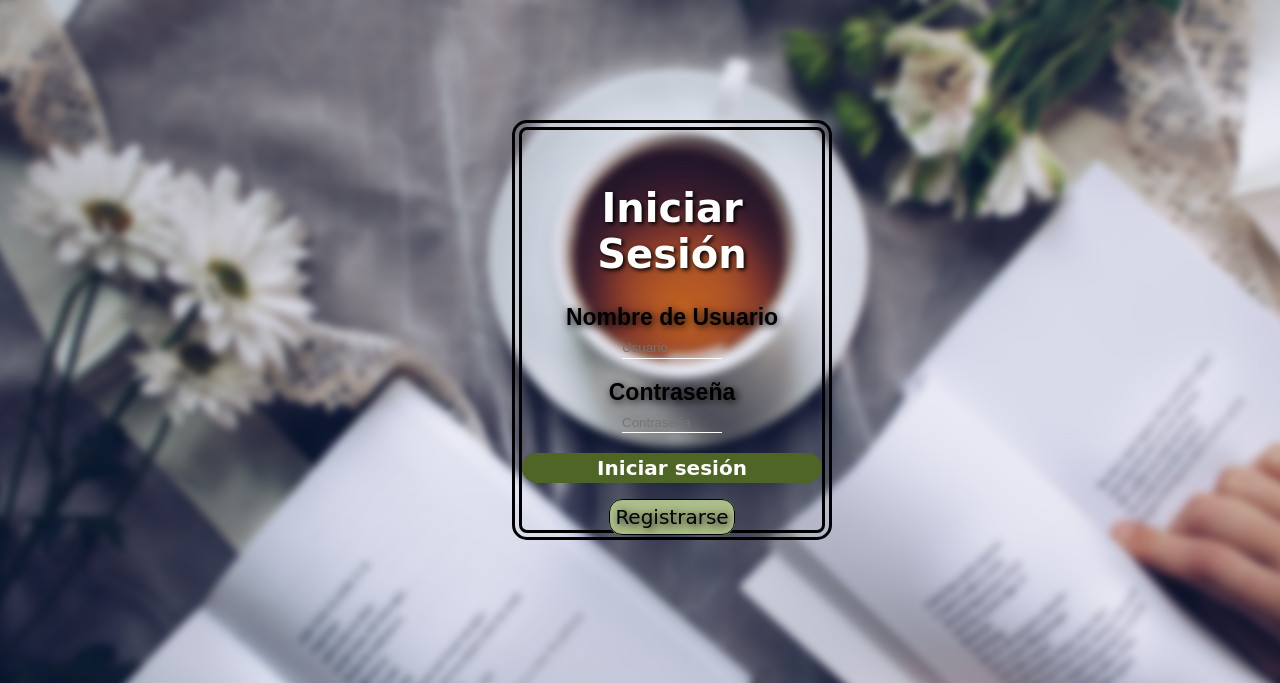
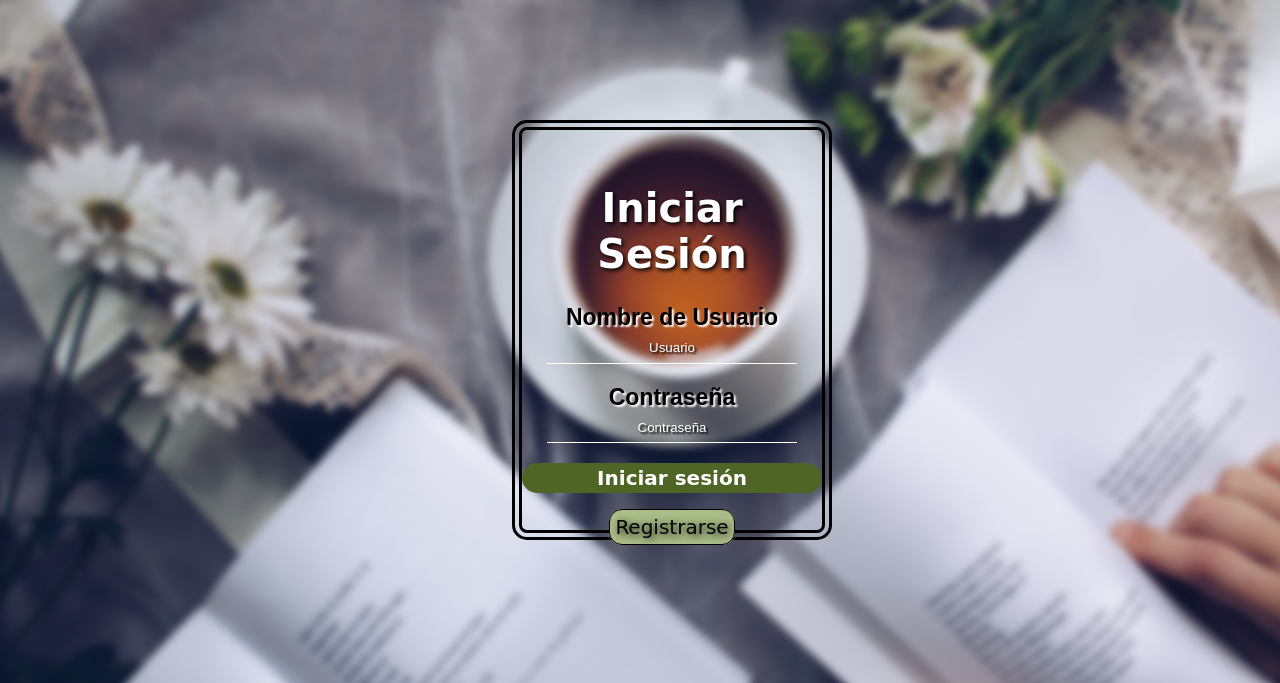
Before and after one commit to erichuang2015/Sistema-Bibliotecario, a PHP site: page /login.php in a window 1280 px wide. Shown: the top 683 px of the page. Run offline with PHP 8.4, Linux system fonts and the light colour scheme.

Commit message:
Cambios en login.php
Ordené un poco el código de login.php y añadí algunos matices al login

```diff
--- a/views/css/login.css
+++ b/views/css/login.css
@@ -16,14 +16,14 @@ body{
 }
 
 .login2{
+	position: absolute;
 	top: 15%;
 	left: 40%;
 	background-color: transparent;
 	padding-top: 55px;
 	width: 320px ;
 	height: 420px;
-	position: absolute;
-	transform: (-50%, 50%);
+	display: inline-block;
 	box-sizing: border-box;
 	border-radius: 15px;
 	text-align: center;
@@ -41,15 +41,33 @@ h1{
 }
 
 .login input{
-	width: 100px;
+	width: 80%;
 	margin-bottom: 20px;
 }
 
-.login input[type="text"], input[type="password"]{
+.login label {
+	color: #000000;
+	text-shadow: 2px 2px 2px #ffffff;
+}
+
+.inputLogin{
 	border:none;
 	border-bottom: 1px solid #ffffff;
 	background: transparent;
 	height: 20px;
+	color: white;
+	text-shadow: 2px 2px 2px #000000;
+	padding: 5px;
+}
+
+.inputLogin::placeholder {
+	color: white;
+	text-shadow: 2px 2px 2px #000000;
+	text-align: center;
+}
+
+.inputLogin:focus {
+	outline: none;
 }
 
 .login input[type="submit"]{
--- a/views/login.php
+++ b/views/login.php
@@ -11,11 +11,11 @@
 		<form action="" method="post" class="login2"  >
 			<h1>Iniciar Sesión</h1>
 			<br>
-			<label for="Usuario"><p><b>Nombre de Usuario</b></p>
-			<p><input type= "text" name= usuario placeholder= "Usuario" id="Usuario" require></p>
+			<label for="usuario"><p><b>Nombre de Usuario</b></p>
+			<input type="text" class="inputLogin" name="usuario" placeholder= "Usuario" id="Usuario" required autocomplete="off">
 			</label>
-			<label for="Contraseña"> <p><b>Contraseña</b></p>
-			<input type="password" name=contraseña placeholder="Contraseña" id="Contraseña" require>
+			<label for="contrasenia"> <p><b>Contraseña</b></p>
+			<input type="password" class="inputLogin" name="contrasenia" placeholder="Contraseña" id="contrasenia" required autocomplete="off">
 			</label>
 			<br>
 			<input type="submit" value="Iniciar sesión" name="" >
```
